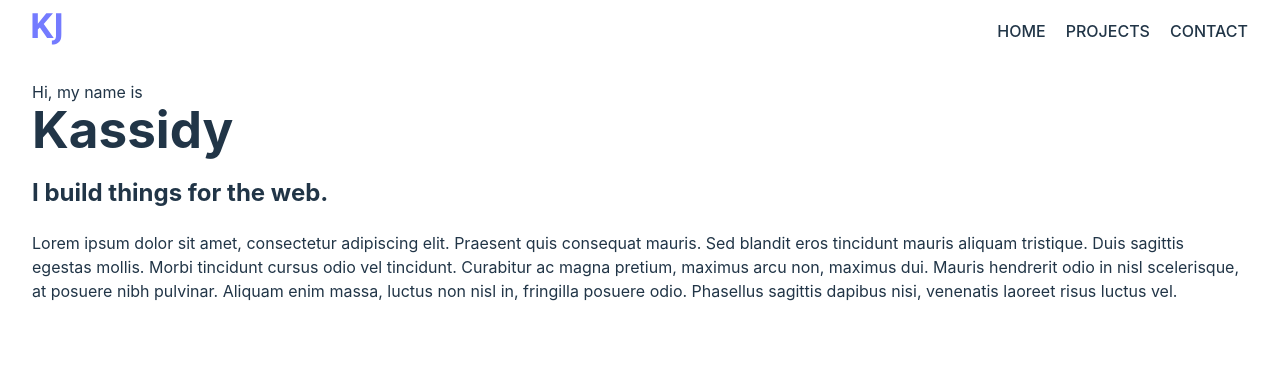
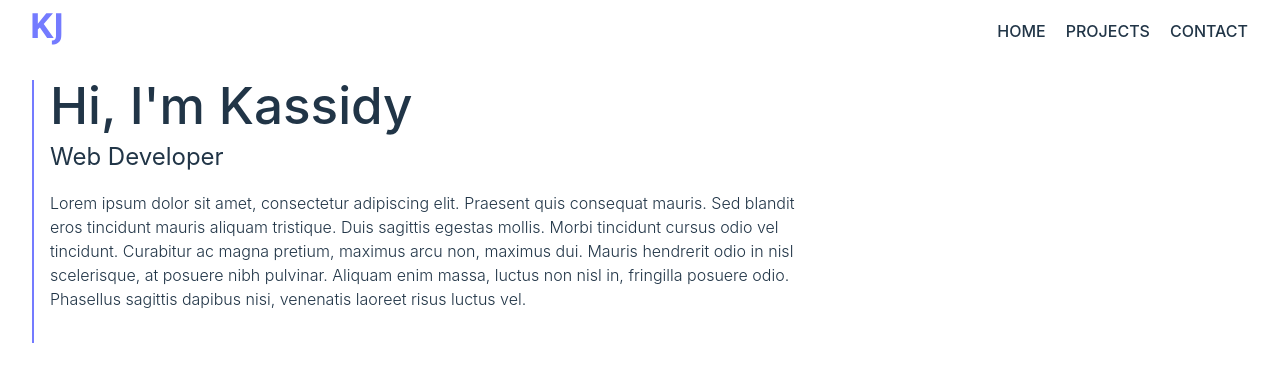
Before and after one commit to CallMeKass/portfolio, a React (Vite) app: page / in a window 1280 px wide. Shown: the top 382 px of the page. Built offline with nearby package versions, Linux system fonts and the light colour scheme.

Commit message:
style homepage

```diff
--- a/src/pages/index.tsx
+++ b/src/pages/index.tsx
@@ -7,9 +7,8 @@ class HomePage extends Component {
       <div id="HomePage">
         <NavBar />
         <div id="content-container">
-          <p className="intro-text">Hi, my name is</p>
-          <h1 className="intro-text">Kassidy</h1>
-          <h2>I build things for the web.</h2>
+          <h1 className="intro-text"> Hi, I'm Kassidy </h1>
+          <h2>Web Developer</h2>
           <p>
             Lorem ipsum dolor sit amet, consectetur adipiscing elit. Praesent
             quis consequat mauris. Sed blandit eros tincidunt mauris aliquam
--- a/src/scss/index.scss
+++ b/src/scss/index.scss
@@ -5,16 +5,27 @@
 $primary: #747bff;
 
 #content-container {
+  padding: 0rem 1rem 1rem 1rem;
   margin: 1rem 2rem;
+  max-width: $medium;
+  border-left: 2px solid $primary;
+}
+
+h1 {
+  font-weight: 500;
+}
+
+h2 {
+  font-weight: 400;
+  margin: 0.5rem 0;
+}
+
+p {
+  font-weight: 300;
 }
 
 .intro-text {
   margin: 0;
-}
-
-.prime-color {
-  border-bottom: solid $primary;
-  color: $primary;
 }
 
 a {
--- a/src/scss/root.scss
+++ b/src/scss/root.scss
@@ -1,7 +1,6 @@
 :root {
   font-family: Inter, system-ui, Avenir, Helvetica, Arial, sans-serif;
   line-height: 1.5;
-  font-weight: 400;
 
   color-scheme: light;
   color: #213547;
```
